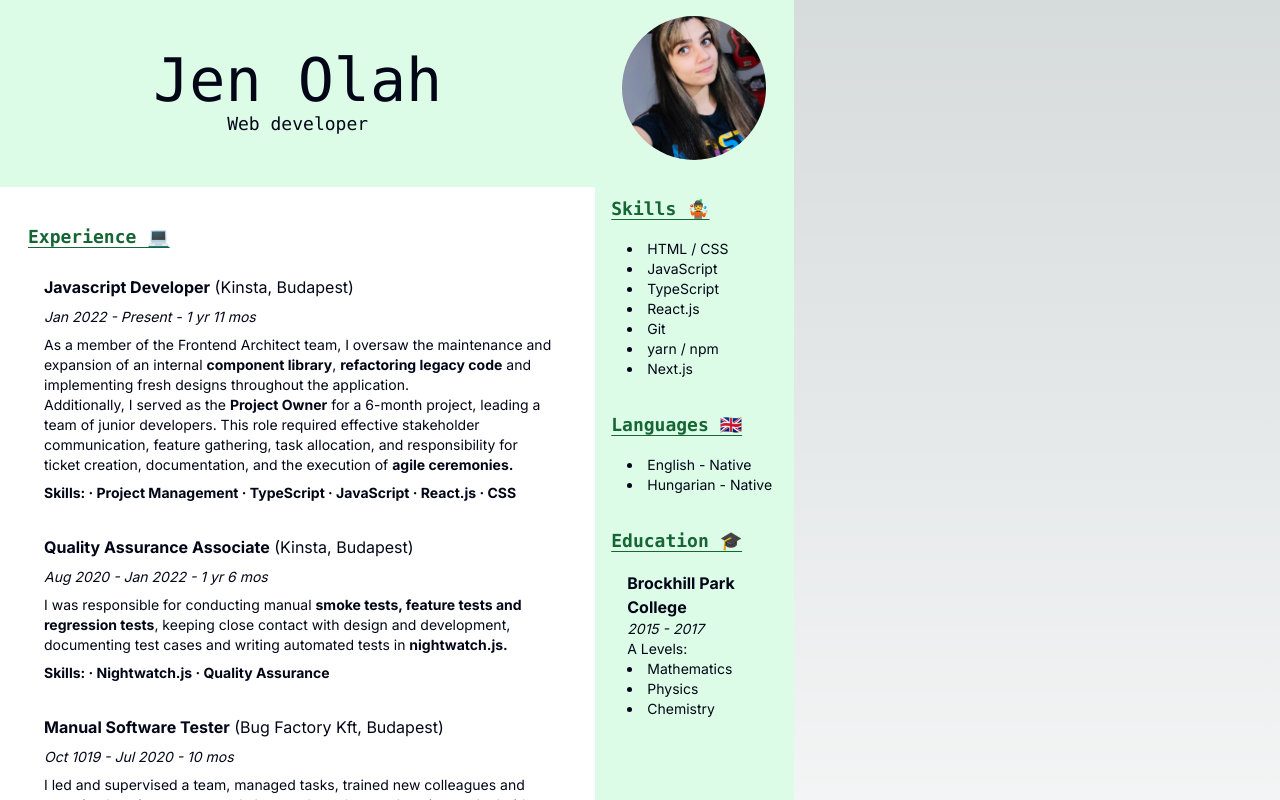
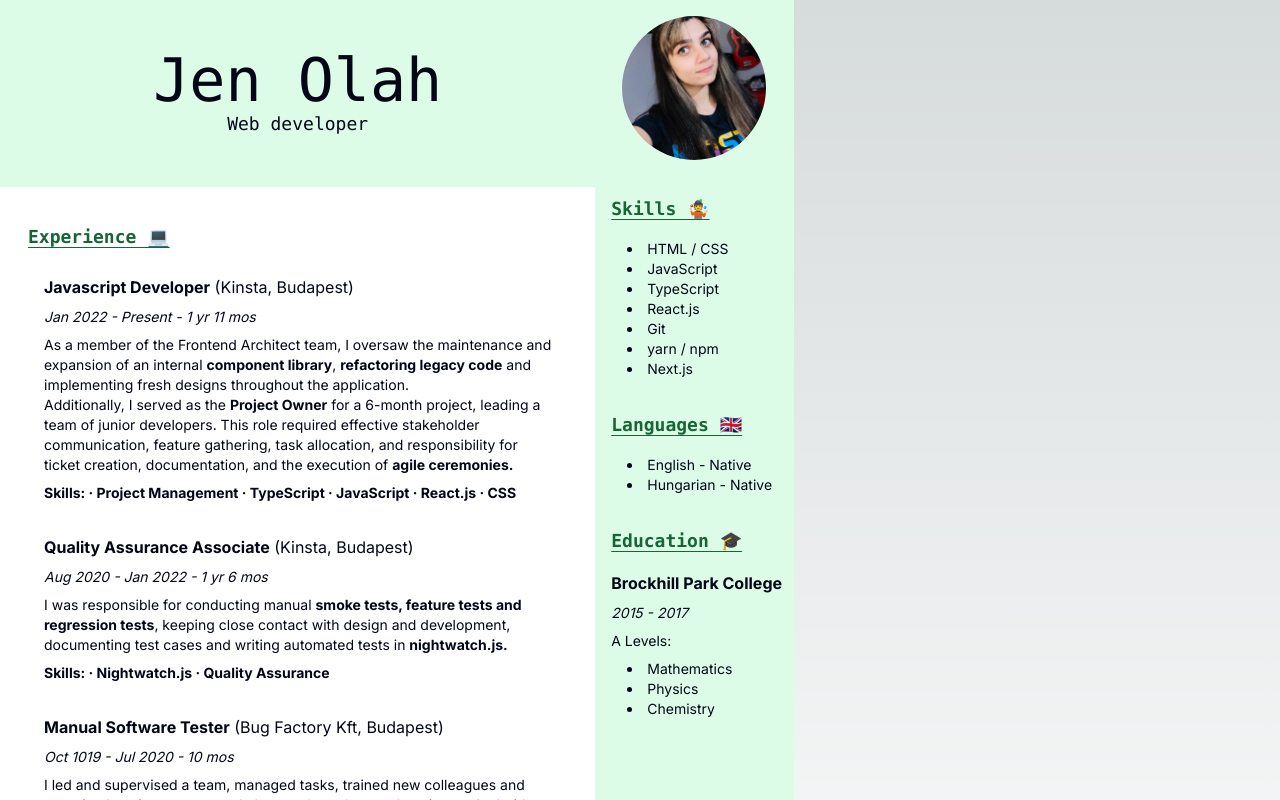
Before and after one commit to jenolah/portfolio, a Next.js app: page /about in a window 1280 px wide. Shown: the top 800 px of the page. Built offline with nearby package versions, Linux system fonts and the light colour scheme.

Commit message:
combine reusable cards

```diff
--- a/src/app/about/components/EducationCard.tsx
+++ /dev/null
@@ -1,29 +0,0 @@
-type Props = {
-  school: string;
-  date: string;
-  aLevels: string[];
-};
-
-export const EducationCard = ({ school, date, aLevels }: Props) => {
-  return (
-    <div className="flex flex-col gap-2">
-      <h2 className="title">
-        <b> Education &#127891;</b>
-      </h2>
-      <div className="px-4 gap-2">
-        <h3>
-          <b>{school}</b>
-        </h3>
-        <p>
-          <i>{date}</i>
-        </p>
-        <p>A Levels:</p>
-        <ul>
-          {aLevels.map((aLevel, i) => (
-            <li key={i}>{aLevel}</li>
-          ))}
-        </ul>
-      </div>
-    </div>
-  );
-};
--- a/src/app/about/components/SkillCard.tsx
+++ b/src/app/about/components/SkillCard.tsx
@@ -1,14 +1,34 @@
 type Props = {
   skillType: string;
+  title?: string;
+  date?: string;
+  description?: string;
   skills: string[];
 };
 
-export const SkillCard = ({ skillType, skills }: Props) => {
+export const SkillCard = ({
+  skillType,
+  title,
+  date,
+  description,
+  skills,
+}: Props) => {
   return (
     <div className="flex flex-col gap-2">
       <h2 className="title">
         <b>{skillType}</b>
       </h2>
+      {title && (
+        <h3>
+          <b>{title}</b>
+        </h3>
+      )}
+      {date && (
+        <p>
+          <i>{date}</i>
+        </p>
+      )}
+      {description && <p>{description}</p>}
       <ul className="px-4">
         {skills.map((skills, i) => (
           <li key={i}>{skills}</li>
--- a/src/app/about/page.tsx
+++ b/src/app/about/page.tsx
@@ -93,10 +93,12 @@ export default function Page() {
             skillType="Languages &#127468;&#127463;"
             skills={["English - Native", "Hungarian - Native"]}
           />
-          <EducationCard
-            school="Brockhill Park College"
+          <SkillCard
+            skillType="Education &#127891;"
+            title="Brockhill Park College"
             date="2015 - 2017"
-            aLevels={["Mathematics", "Physics", "Chemistry"]}
+            description="A Levels:"
+            skills={["Mathematics", "Physics", "Chemistry"]}
           />
         </div>
       </div>
```
